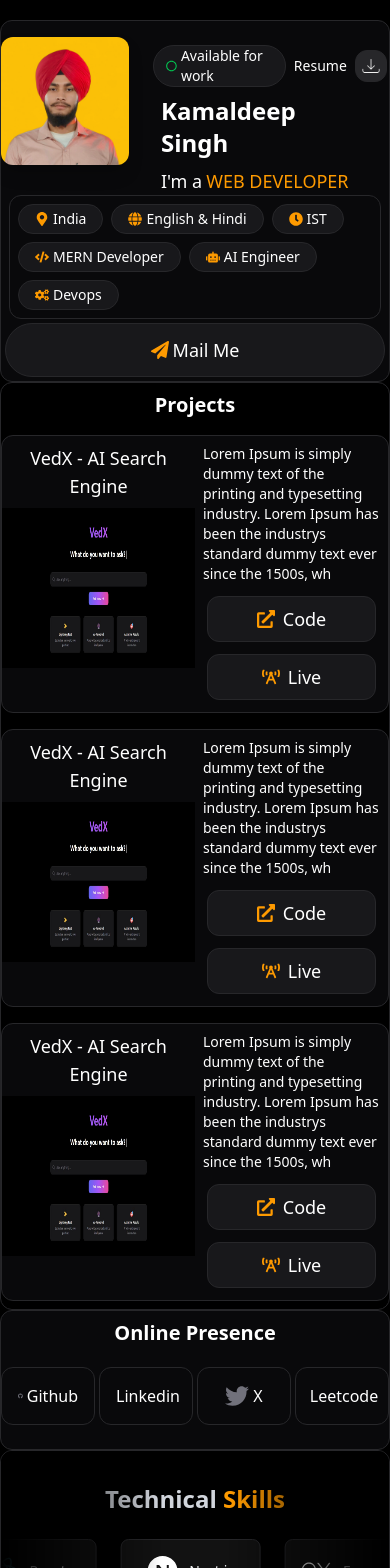
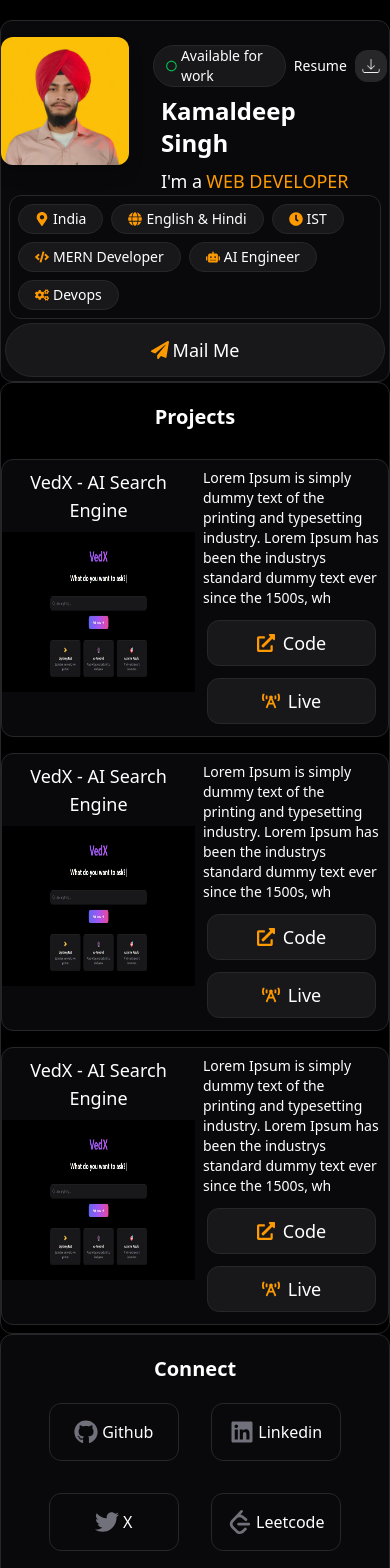
Before and after one commit to Kamaldeep-singh0/my-portfolio, a Next.js app in the folder my-portfolio/: page / in a window 390 px wide. Shown: the top 1568 px of the page. Built offline with nearby package versions, Linux system fonts and the light colour scheme.

Commit message:
responsive

```diff
--- a/my-portfolio/app/components/Presence.js
+++ b/my-portfolio/app/components/Presence.js
@@ -10,8 +10,10 @@ import {
 function Presence() {
   return (
     <div className="flex flex-col w-full bg-zinc-950 rounded-xl border-1 border-zinc-800 items-center">
-      <div className="text-white text-xl font-bold m-2">Online Presence</div>
-      <div className="grid grid-cols-4 gap-1 lg:gap-8 my-3 mb-6">
+      <div className="text-white text-xl font-bold my-5">
+        Connect
+      </div>
+      <div className="grid lg:grid-cols-4 grid-cols-2 gap-8 mb-8 ">
         <button className='border-1 border-zinc-800 p-4 flex justify-center rounded-xl hover:bg-zinc-800  text-white'><FaGithub  className="text-zinc-500 mr-1  size-6 " />Github</button>
         <button className='border-1 border-zinc-800 p-4 flex justify-center rounded-xl hover:bg-zinc-800 text-white'><FaLinkedin  className="text-zinc-500 mr-1 size-6 " />Linkedin</button>
         <button className='border-1 border-zinc-800 p-4 flex justify-center rounded-xl hover:bg-zinc-800 text-white'><FaTwitter  className="text-zinc-500 mr-1  size-6 " />X</button>
--- a/my-portfolio/app/components/TechStackMarquee.js
+++ b/my-portfolio/app/components/TechStackMarquee.js
@@ -21,18 +21,18 @@ export default function TechStackMarquee() {
   const [hoveredTech, setHoveredTech] = useState(null);
   const [isPaused, setIsPaused] = useState(false);
 
-  // Auto-pause effect
+
   useEffect(() => {
     const pauseTimeout = setTimeout(() => {
       setIsPaused(true);
 
-      // Resume after 2 seconds
+
       const resumeTimeout = setTimeout(() => {
         setIsPaused(false);
       }, 2000);
 
       return () => clearTimeout(resumeTimeout);
-    }, 3000); // Pause after 3 seconds of loading
+    }, 3000);
 
     return () => clearTimeout(pauseTimeout);
   }, []);
@@ -84,7 +84,7 @@ export default function TechStackMarquee() {
 
   return (
     <div className="flex flex-col w-full bg-black rounded-xl border border-zinc-800 items-center relative overflow-hidden py-8">
-      <div className="text-white text-2xl font-bold mb-6">
+      <div className="text-white text-xl font-bold mb-6">
         <span className="text-gray-300">Technical</span> <span className="text-amber-500">Skills</span>
       </div>
 
--- a/my-portfolio/app/page.js
+++ b/my-portfolio/app/page.js
@@ -16,7 +16,7 @@ export default function Home() {
     <div className="flex flex-col items-center w-full max-w-2xl my-5">
      <Card/>
      <div className="flex flex-col w-full bg-black rounded-xl border-1 border-zinc-800 items-center">
-      <div className="text-white text-xl font-bold m-2">Projects</div>
+      <div className="text-white text-xl font-bold my-5">Projects</div>
      <Project/>
      <Project/>
      <Project/>
```
